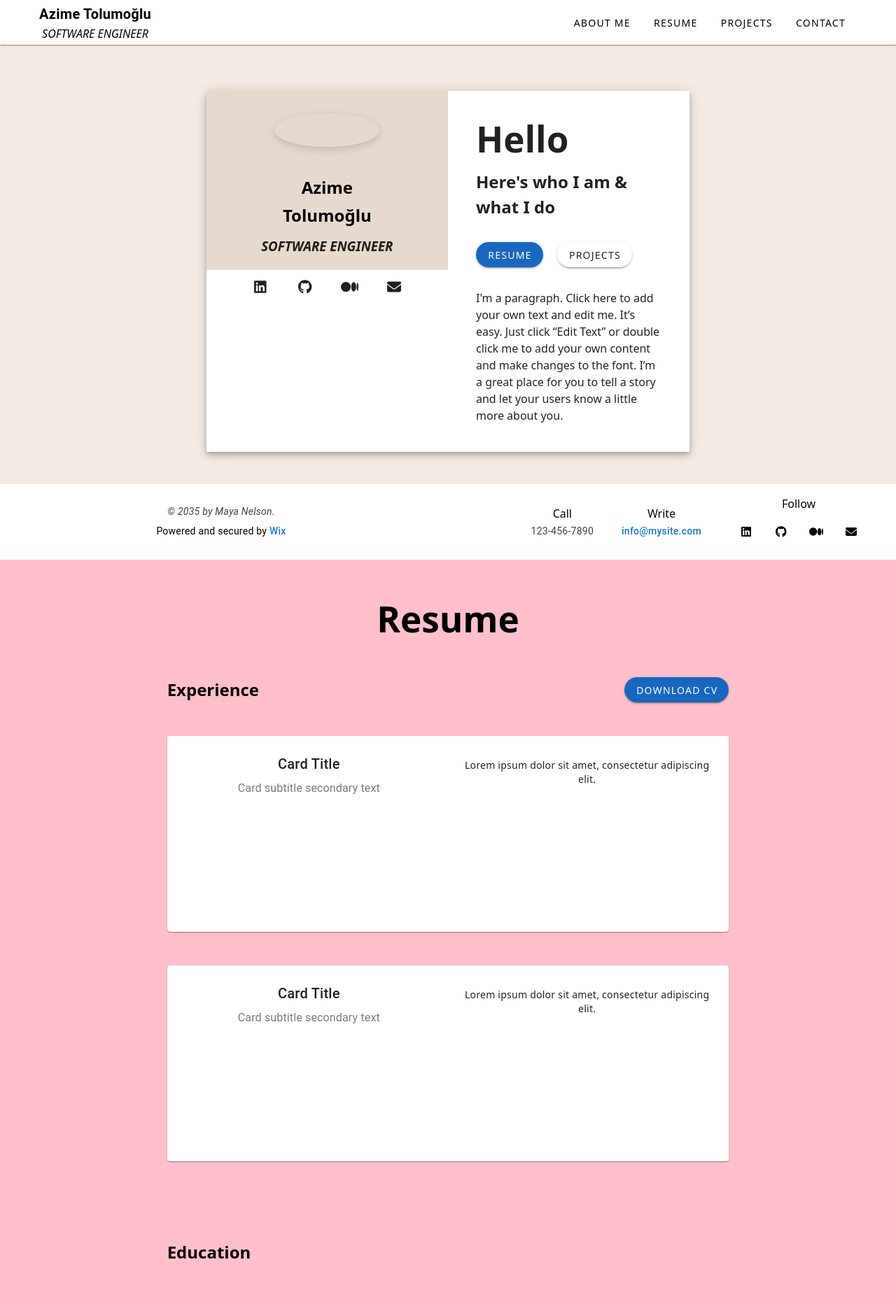
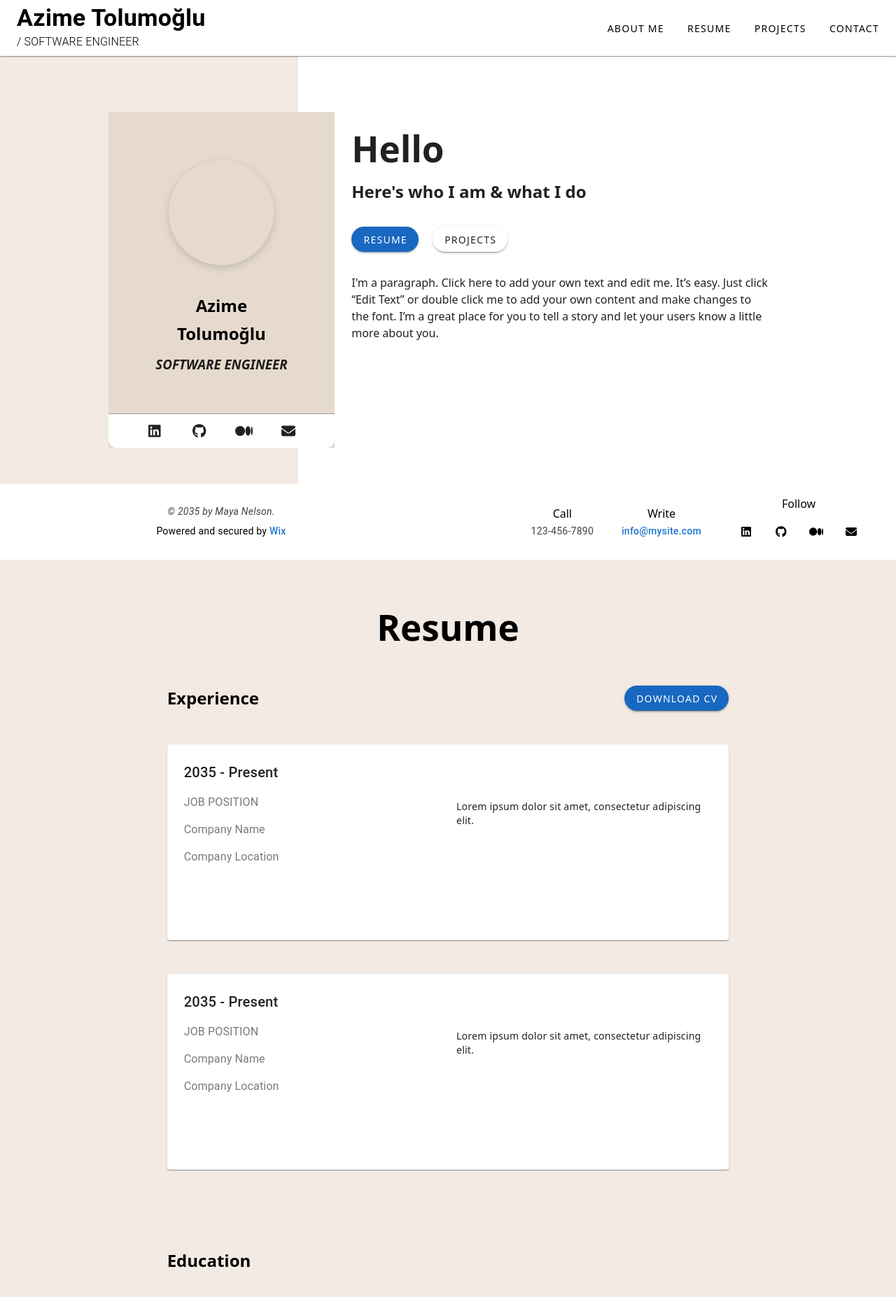
Before and after one commit to TOLUMOGLU/VUeMyWeb, a Vue app: page / in a window 1280 px wide. Shown: the top 1854 px of the page at 70% size. Built offline with nearby package versions, Linux system fonts and the light colour scheme.

Commit message:
uı düzenlendi.

```diff
--- a/src/components/AboutMe.vue
+++ b/src/components/AboutMe.vue
@@ -1,21 +1,35 @@
 <template>
-  <v-container fluid class="pa-0" style="background-color: #f2eae3; height: 100vh;">
-    <v-row align="center" justify="center" class="fill-height">
-      <v-col cols="12" md="10">
-        <v-card elevation="6" class="overflow-hidden mx-auto" style="border-radius: 0; min-height: 35vh; width: 65%;">
-          <v-row no-gutters>
+  <v-container
+    fluid
+    class="pa-0 d-flex align-center justify-center"
+    style="background: linear-gradient(to right, #f2eae3 33.3%, white 33.3%); min-height: 100vh;"
+  >
+    <v-col class="pa-12" cols="12" md="10" style="height: auto;">
+      <v-row no-gutters style="height: 100%;">
         <v-col
           cols="12"
-              md="6"
+          md="4"
           class="d-flex flex-column align-center justify-center pa-8 ma-0"
-              style="background-color: #e6dace; height: 100%; position: relative;"
+          style="
+            background-color: #e6dace;
+            min-height: 60vh;
+            position: relative;
+            border-radius: 0;
+          "
         >
           <v-img
             src="https://avatars.mds.yandex.net/i?id=2a00000179f5ece0391cd85e6c09c8dfb4fb-4914134-images-thumbs&n=13"
             alt="Azime Tolumoğlu"
             class="mb-4 pa-2 pa-md-6"
             cover
-                style="border-radius: 50%; box-shadow: 0 4px 12px rgba(0,0,0,0.15); max-width: 150px; max-height: 150px; width: 100%; height: auto;"
+            style="
+              border-radius: 50%;
+              box-shadow: 0 4px 12px rgba(0,0,0,0.15);
+              max-width: 150px;
+              max-height: 150px;
+              width: 100%;
+              height: auto;
+            "
           ></v-img>
 
           <div class="text-center pa-2 pa-md-6">
@@ -33,37 +47,74 @@
               padding: 0;
               position: absolute;
               bottom: 0;
-                  left: 0;" >
-                <v-btn icon variant="text" href="https://www.linkedin.com/in/azime-tolumo%C4%9Flu/" target="_blank" rel="noopener">
+              left: 0;
+              border-top: 1px solid #a99f8f;
+              border-radius: 0 0 12px 12px;
+            "
+          >
+            <v-btn
+              icon
+              variant="text"
+              href="https://www.linkedin.com/in/azime-tolumo%C4%9Flu/"
+              target="_blank"
+              rel="noopener"
+            >
               <font-awesome-icon :icon="['fab', 'linkedin']" size="lg" />
             </v-btn>
-                <v-btn icon variant="text" href="https://github.com/TOLUMOGLU" target="_blank" rel="noopener">
+            <v-btn
+              icon
+              variant="text"
+              href="https://github.com/TOLUMOGLU"
+              target="_blank"
+              rel="noopener"
+            >
               <font-awesome-icon :icon="['fab', 'github']" size="lg" />
             </v-btn>
-                <v-btn icon variant="text" href="https://medium.com/@tolumogluazime2" target="_blank" rel="noopener">
+            <v-btn
+              icon
+              variant="text"
+              href="https://medium.com/@tolumogluazime2"
+              target="_blank"
+              rel="noopener"
+            >
               <font-awesome-icon :icon="['fab', 'medium']" size="lg" />
             </v-btn>
-                <v-btn icon variant="text" href="mailto:info@mysite.com" target="_blank" rel="noopener">
+            <v-btn
+              icon
+              variant="text"
+              href="mailto:info@mysite.com"
+              target="_blank"
+              rel="noopener"
+            >
               <font-awesome-icon :icon="['fas', 'envelope']" size="lg" />
             </v-btn>
           </div>
         </v-col>
 
-            <v-col cols="12" md="6" class="pa-8 text-left">
+        <v-col
+          cols="12"
+          md="8"
+          class="pa-4 text-left"
+          style="height: 100%;"
+        >
           <h1 class="pa-2"><strong>Hello</strong></h1>
-              <h2 class="mb-4 pa-2">Here's who I am & what I do</h2>
-              <div class="d-flex justify-start mb-4 pa-2" style="gap: 20px;">
+          <h2 class="mb-4 pa-2">Here's who I am &amp; what I do</h2>
+          <div
+            class="d-flex justify-start mb-4 pa-2"
+            style="gap: 20px;"
+          >
             <v-btn color="primary" href="#resume" rounded>Resume</v-btn>
             <v-btn href="#projects" rounded>Projects</v-btn>
           </div>
           <p class="pa-2">
-                I'm a paragraph. Click here to add your own text and edit me. It’s easy. Just click “Edit Text” or double click me to add your own content and make changes to the font.
-                I’m a great place for you to tell a story and let your users know a little more about you.
+            I'm a paragraph. Click here to add your own text and edit me.
+            It’s easy. Just click “Edit Text” or double click me to add your
+            own content and make changes to the font. I’m a great place for
+            you to tell a story and let your users know a little more about
+            you.
           </p>
         </v-col>
       </v-row>
-        </v-card>
     </v-col>
-    </v-row>
   </v-container>
 </template>
--- a/src/components/Header.vue
+++ b/src/components/Header.vue
@@ -1,30 +1,32 @@
 <template>
-  <v-container fluid class="pa-0">
-    <v-app-bar app color="white" elevation="1">
-      <v-container>
-        <v-row class="align-center" no-gutters>
-          <v-col cols="8" md="4" class="d-flex align-center">
-            <div>
-              <div class="text-h6 font-weight-bold text-black">Azime Tolumoğlu</div>
-              <div class="text-subtitle2 font-italic text-black">SOFTWARE ENGINEER</div>
+  <v-app-bar app color="white" elevation="1" class="pa-2">
+    <v-row no-gutters class="w-100 align-center justify-space-between ma-0">
+
+      <v-col cols="12" md="4" class="d-flex align-center justify-start pa-0">
+        <div class="d-flex align-center flex-wrap ml-2 ml-md-4">
+          <span class="text-h6 text-md-h4 font-weight-bold mr-2">
+            Azime Tolumoğlu
+          </span>
+          <span class="text-subtitle-2 text-md-subtitle-1 font-weight-light">
+            / SOFTWARE ENGINEER
+          </span>
         </div>
       </v-col>
 
-          <v-col cols="4" md="8" class="d-none d-md-flex justify-end align-center">
+      <v-col cols="12" md="8" class="d-none d-md-flex justify-end align-center pa-0">
         <v-btn variant="text" color="black" @click="$emit('navigate', 'about-me')">ABOUT ME</v-btn>
         <v-btn variant="text" color="black" @click="$emit('navigate', 'resume')">RESUME</v-btn>
         <v-btn variant="text" color="black" @click="$emit('navigate', 'projects')">PROJECTS</v-btn>
         <v-btn variant="text" color="black" @click="$emit('navigate', 'contact')">CONTACT</v-btn>
       </v-col>
 
-          <v-col cols="4" class="d-flex d-md-none justify-end align-center">
+      <v-col cols="12" class="d-flex d-md-none justify-end align-center pa-0">
         <v-btn icon @click="drawer = true">
           <v-icon>mdi-menu</v-icon>
         </v-btn>
       </v-col>
+
     </v-row>
-      </v-container>
-    </v-app-bar>
 
     <v-navigation-drawer
       v-model="drawer"
@@ -47,11 +49,18 @@
         </v-list-item>
       </v-list>
     </v-navigation-drawer>
-  </v-container>
+  </v-app-bar>
 </template>
 
 <script setup lang="ts">
 import { ref } from 'vue'
-
 const drawer = ref(false)
 </script>
+
+<style scoped>
+.v-btn:focus,
+.v-btn:focus-visible {
+  outline: none !important;
+  box-shadow: none !important;
+}
+</style>
--- a/src/components/Projects.vue
+++ b/src/components/Projects.vue
@@ -1,5 +1,5 @@
 <template>
-  <v-container fluid class="pa-0" style="background-color: red; min-height: 100vh;">
+  <v-container fluid class="pa-0" style="background-color: #f2eae3; min-height: 100vh;">
     <v-row justify="center" class="pa-8">
       <!-- Başlık -->
       <v-col cols="12" class="text-center mb-8 pt-12">
@@ -14,33 +14,49 @@
       </v-col>
 
       <!-- Kart 1 -->
-      <v-col cols="12" md="10" lg="8" class="mb-6" >
+      <v-col cols="12" md="10" lg="8" class="mb-6 pa-4 text-left" >
         <v-card hover style="min-height: 35vh; width: 100%;">
           <v-card-text>
             <v-row>
-              <v-col cols="12" md="6">
-                <v-card-title class="text-h6">Card Title</v-card-title>
-                <v-card-subtitle class="text-subtitle-1">Card subtitle secondary text</v-card-subtitle>
+              <v-col cols="12" md="6" class="pa-6">
+                <v-card-title class="text-h6 pa-4">Project name 01</v-card-title>
+                <v-card-subtitle class="text-subtitle-1 pa-4">Role Title</v-card-subtitle>
+                <p class="pa-4">
+                  I'm a paragraph. Click here to add your own text and edit me. It’s easy. Just click “Edit Text” or double click me to add your own content and make changes to the font. I’m a great place for you to tell a story and let your users know a little more about you.
+                </p>
               </v-col>
-              <v-col cols="12" md="6" class="d-flex align-center">
-                <p class="ma-0">Lorem ipsum dolor sit amet, consectetur adipiscing elit.</p>
+              <v-col cols="12" md="6" class="d-flex align-center justify-end">
+                <img
+                  class="pa-0"
+                  src="https://avatars.mds.yandex.net/i?id=2a00000179f5ece0391cd85e6c09c8dfb4fb-4914134-images-thumbs&n=13"
+                  alt="Project image"
+                  style="max-width: 100%; height: auto;"
+                />
               </v-col>
             </v-row>
           </v-card-text>
         </v-card>
       </v-col>
 
-      <!-- Kart 2 -->
-      <v-col cols="12" md="10" lg="8" class="mb-6" >
+     <!-- Kart 2 -->
+      <v-col cols="12" md="10" lg="8" class="mb-6 pa-4 text-left" >
         <v-card hover style="min-height: 35vh; width: 100%;">
           <v-card-text>
             <v-row>
-              <v-col cols="12" md="6">
-                <v-card-title class="text-h6">Card Title</v-card-title>
-                <v-card-subtitle class="text-subtitle-1">Card subtitle secondary text</v-card-subtitle>
+              <v-col cols="12" md="6" class="pa-6">
+                <v-card-title class="text-h6 pa-4">Project name 01</v-card-title>
+                <v-card-subtitle class="text-subtitle-1 pa-4">Role Title</v-card-subtitle>
+                <p class="pa-4">
+                  I'm a paragraph. Click here to add your own text and edit me. It’s easy. Just click “Edit Text” or double click me to add your own content and make changes to the font. I’m a great place for you to tell a story and let your users know a little more about you.
+                </p>
               </v-col>
-              <v-col cols="12" md="6" class="d-flex align-center">
-                <p class="ma-0">Lorem ipsum dolor sit amet, consectetur adipiscing elit.</p>
+              <v-col cols="12" md="6" class="d-flex align-center justify-end">
+                <img
+                  class="pa-0"
+                  src="https://avatars.mds.yandex.net/i?id=2a00000179f5ece0391cd85e6c09c8dfb4fb-4914134-images-thumbs&n=13"
+                  alt="Project image"
+                  style="max-width: 100%; height: auto;"
+                />
               </v-col>
             </v-row>
           </v-card-text>
@@ -48,16 +64,24 @@
       </v-col>
 
       <!-- Kart 3 -->
-      <v-col cols="12" md="10" lg="8" class="mb-6" >
+      <v-col cols="12" md="10" lg="8" class="mb-6 pa-4 text-left" >
         <v-card hover style="min-height: 35vh; width: 100%;">
           <v-card-text>
             <v-row>
-              <v-col cols="12" md="6">
-                <v-card-title class="text-h6">Card Title</v-card-title>
-                <v-card-subtitle class="text-subtitle-1">Card subtitle secondary text</v-card-subtitle>
+              <v-col cols="12" md="6" class="pa-6">
+                <v-card-title class="text-h6 pa-4">Project name 01</v-card-title>
+                <v-card-subtitle class="text-subtitle-1 pa-4">Role Title</v-card-subtitle>
+                <p class="pa-4">
+                  I'm a paragraph. Click here to add your own text and edit me. It’s easy. Just click “Edit Text” or double click me to add your own content and make changes to the font. I’m a great place for you to tell a story and let your users know a little more about you.
+                </p>
               </v-col>
-              <v-col cols="12" md="6" class="d-flex align-center">
-                <p class="ma-0">Lorem ipsum dolor sit amet, consectetur adipiscing elit.</p>
+              <v-col cols="12" md="6" class="d-flex align-center justify-end">
+                <img
+                  class="pa-0"
+                  src="https://avatars.mds.yandex.net/i?id=2a00000179f5ece0391cd85e6c09c8dfb4fb-4914134-images-thumbs&n=13"
+                  alt="Project image"
+                  style="max-width: 100%; height: auto;"
+                />
               </v-col>
             </v-row>
           </v-card-text>
--- a/src/components/Resume.vue
+++ b/src/components/Resume.vue
@@ -1,5 +1,5 @@
 <template>
-  <v-container fluid class="pa-0" style="background-color: pink; min-height: 100vh;">
+  <v-container fluid class="pa-0" style="background-color: #f2eae3; min-height: 100vh;">
     <v-row justify="center" class="pa-8">
       <!-- Başlık -->
       <v-col cols="12" class="text-center mb-8 pt-12">
@@ -21,11 +21,13 @@
       <!-- Kart 1 -->
       <v-col cols="12" md="10" lg="8" class="mb-6" >
         <v-card hover style="min-height: 35vh; width: 100%;">
-          <v-card-text>
+          <v-card-text class="text-left">
             <v-row>
               <v-col cols="12" md="6">
-                <v-card-title class="text-h6">Card Title</v-card-title>
-                <v-card-subtitle class="text-subtitle-1">Card subtitle secondary text</v-card-subtitle>
+                <v-card-title class="text-h6 pa-2">2035 - Present</v-card-title>
+                <v-card-subtitle class="text-subtitle-1 pa-2">JOB POSITION</v-card-subtitle>
+                <v-card-subtitle class="text-subtitle-1 pa-2">Company Name</v-card-subtitle>
+                <v-card-subtitle class="text-subtitle-1 pa-2">Company Location</v-card-subtitle>
               </v-col>
               <v-col cols="12" md="6" class="d-flex align-center">
                 <p class="ma-0">Lorem ipsum dolor sit amet, consectetur adipiscing elit.</p>
@@ -38,11 +40,13 @@
       <!-- Kart 2 -->
       <v-col cols="12" md="10" lg="8" class="mb-6" >
         <v-card hover style="min-height: 35vh; width: 100%;">
-          <v-card-text>
+          <v-card-text class="text-left">
             <v-row>
               <v-col cols="12" md="6">
-                <v-card-title class="text-h6">Card Title</v-card-title>
-                <v-card-subtitle class="text-subtitle-1">Card subtitle secondary text</v-card-subtitle>
+                <v-card-title class="text-h6 pa-2">2035 - Present</v-card-title>
+                <v-card-subtitle class="text-subtitle-1 pa-2">JOB POSITION</v-card-subtitle>
+                <v-card-subtitle class="text-subtitle-1 pa-2">Company Name</v-card-subtitle>
+                <v-card-subtitle class="text-subtitle-1 pa-2">Company Location</v-card-subtitle>
               </v-col>
               <v-col cols="12" md="6" class="d-flex align-center">
                 <p class="ma-0">Lorem ipsum dolor sit amet, consectetur adipiscing elit.</p>
@@ -66,11 +70,13 @@
       <!-- Kart 1 -->
       <v-col cols="12" md="10" lg="8" class="mb-6" >
         <v-card hover style="min-height: 35vh; width: 100%;">
-          <v-card-text>
+          <v-card-text class="text-left">
             <v-row>
               <v-col cols="12" md="6">
-                <v-card-title class="text-h6">Card Title</v-card-title>
-                <v-card-subtitle class="text-subtitle-1">Card subtitle secondary text</v-card-subtitle>
+                <v-card-title class="text-h6 pa-2">2020 - 2024</v-card-title>
+                <v-card-subtitle class="text-subtitle-1 pa-2">UNIVERSITY NAME</v-card-subtitle>
+                <v-card-subtitle class="text-subtitle-1 pa-2">Degree Level</v-card-subtitle>
+                <v-card-subtitle class="text-subtitle-1 pa-2">University Location</v-card-subtitle>
               </v-col>
               <v-col cols="12" md="6" class="d-flex align-center">
                 <p class="ma-0">Lorem ipsum dolor sit amet, consectetur adipiscing elit.</p>
@@ -83,11 +89,13 @@
       <!-- Kart 2 -->
       <v-col cols="12" md="10" lg="8" class="mb-6" >
         <v-card hover style="min-height: 35vh; width: 100%;">
-          <v-card-text>
+          <v-card-text class="text-left">
             <v-row>
               <v-col cols="12" md="6">
-                <v-card-title class="text-h6">Card Title</v-card-title>
-                <v-card-subtitle class="text-subtitle-1">Card subtitle secondary text</v-card-subtitle>
+                <v-card-title class="text-h6 pa-2">2020 - 2024</v-card-title>
+                <v-card-subtitle class="text-subtitle-1 pa-2">UNIVERSITY NAME</v-card-subtitle>
+                <v-card-subtitle class="text-subtitle-1 pa-2">Degree Level</v-card-subtitle>
+                <v-card-subtitle class="text-subtitle-1 pa-2">University Location</v-card-subtitle>
               </v-col>
               <v-col cols="12" md="6" class="d-flex align-center">
                 <p class="ma-0">Lorem ipsum dolor sit amet, consectetur adipiscing elit.</p>
```
Lines whose indentation alone changed are shown as unchanged.
